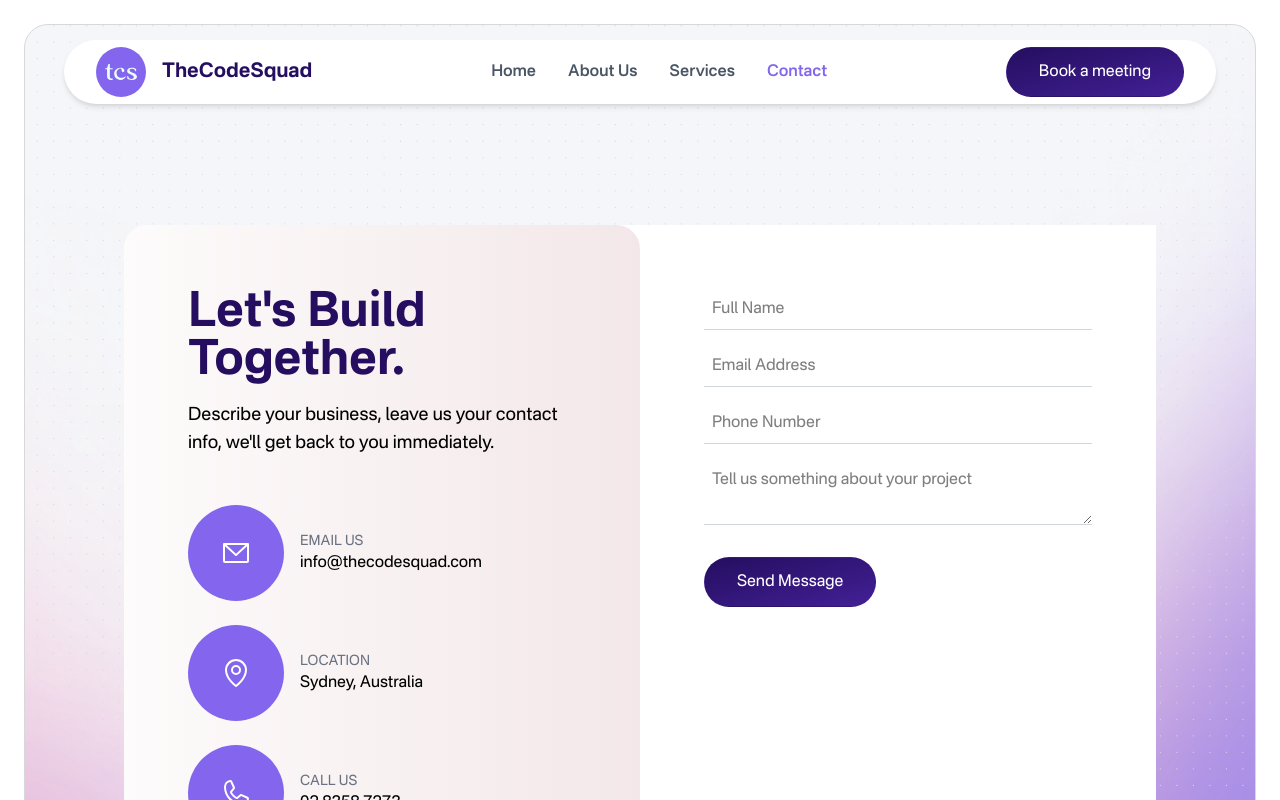
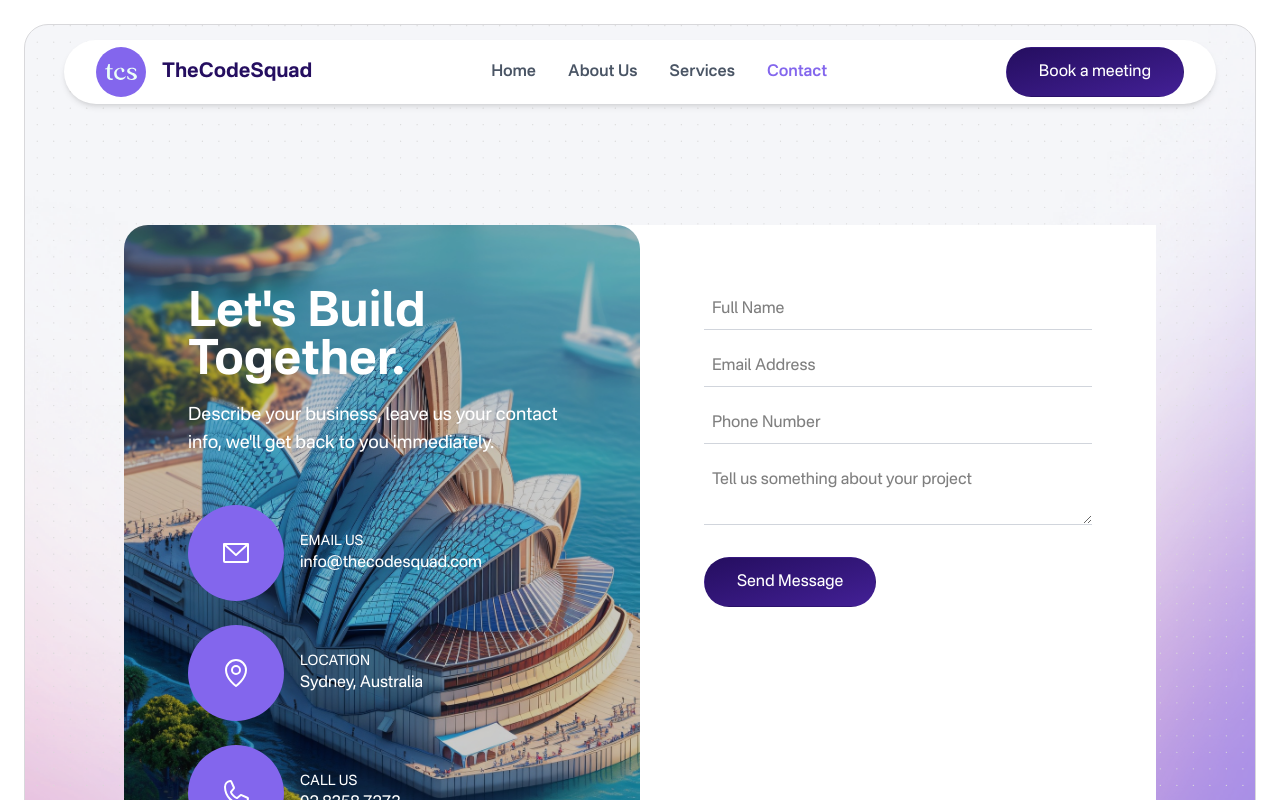
Before and after one commit to gauravshresthh/the-code-squad-au, a Next.js app: page /contact-us in a window 1280 px wide. Shown: the top 800 px of the page. Built offline with nearby package versions, Linux system fonts and the light colour scheme.

Commit message:
image changes

```diff
--- a/src/components/contact-us/contact-us.tsx
+++ b/src/components/contact-us/contact-us.tsx
@@ -106,8 +106,10 @@ const ContactUs = () => {
     rounded-3xl px-2 pt-30 md:pt-50 pb-20 md:pb-60 min-h-[calc(100vh-3rem)]"
       >
         <div className="md:flex items-start justify-center w-full md:w-[85%] bg-white rounded-3xl mx-auto">
-          <div className="md:w-1/2 p-9 md:p-16 bg-gradient-to-r from-[#fdfbfb] to-[#f3e7e9] md:min-h-[800px] rounded-3xl text-black">
-            <h1 className="text-3xl md:text-4xl lg:text-5xl text-primary font-bold mb-4">
+        <div className="relative md:w-1/2  rounded-3xl text-white
+     bg-[url('/images/contact-us.jpg')] bg-cover bg-center before:rounded-3xl">
+
+            <div className='bg-black/20 p-9 md:p-16 md:min-h-[800px]  rounded-3xl'><h1 className="text-3xl md:text-4xl lg:text-5xl text-white font-bold mb-4">
               Let&apos;s Build Together.
             </h1>
             <p className="text-base md:text-lg mb-12">
@@ -124,7 +126,7 @@ const ContactUs = () => {
                   />
                 </div>
                 <div>
-                  <p className="sm:text-xs md:text-sm text-gray-500">
+                  <p className="sm:text-xs md:text-sm text-white">
                     EMAIL US
                   </p>
                   <p>info@thecodesquad.com</p>
@@ -135,7 +137,7 @@ const ContactUs = () => {
                   <MapPin size={24} className="md:size-8" color="white" />
                 </div>
                 <div>
-                  <p className="sm:text-xs md:text-sm text-gray-500">
+                  <p className="sm:text-xs md:text-sm text-white">
                     LOCATION
                   </p>
                   <p>Sydney, Australia</p>
@@ -146,11 +148,11 @@ const ContactUs = () => {
                   <Phone size={24} className="md:size-8" color="white" />
                 </div>
                 <div>
-                  <p className="sm:text-xs md:text-sm text-gray-500">CALL US</p>
+                  <p className="sm:text-xs md:text-sm text-white">CALL US</p>
                   <p>02 8358 7273</p>
                 </div>
               </div>
-            </div>
+            </div></div>
           </div>
 
           <div className="md:w-1/2 bg-white p-8 md:p-16 md:h-[800px]">
```
Also changed, not shown: public/images/contact-us.jpg (added).
